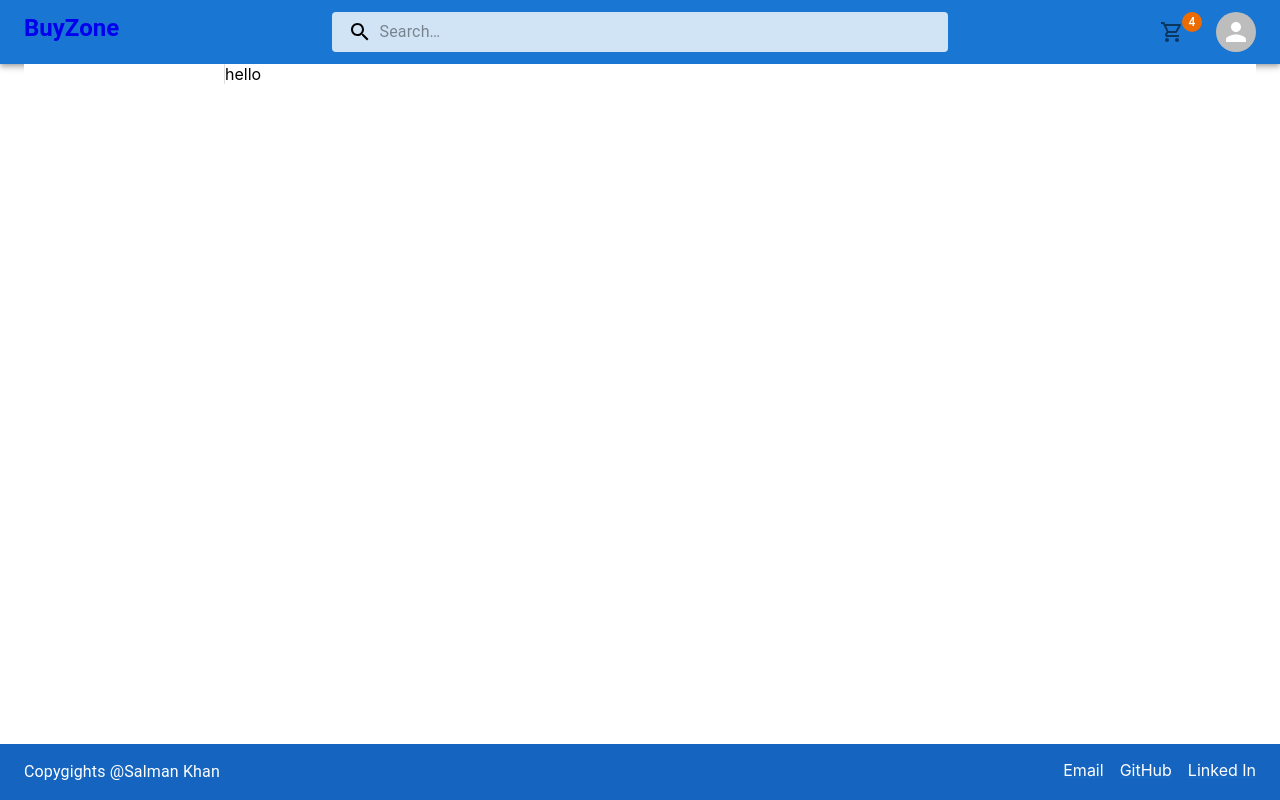
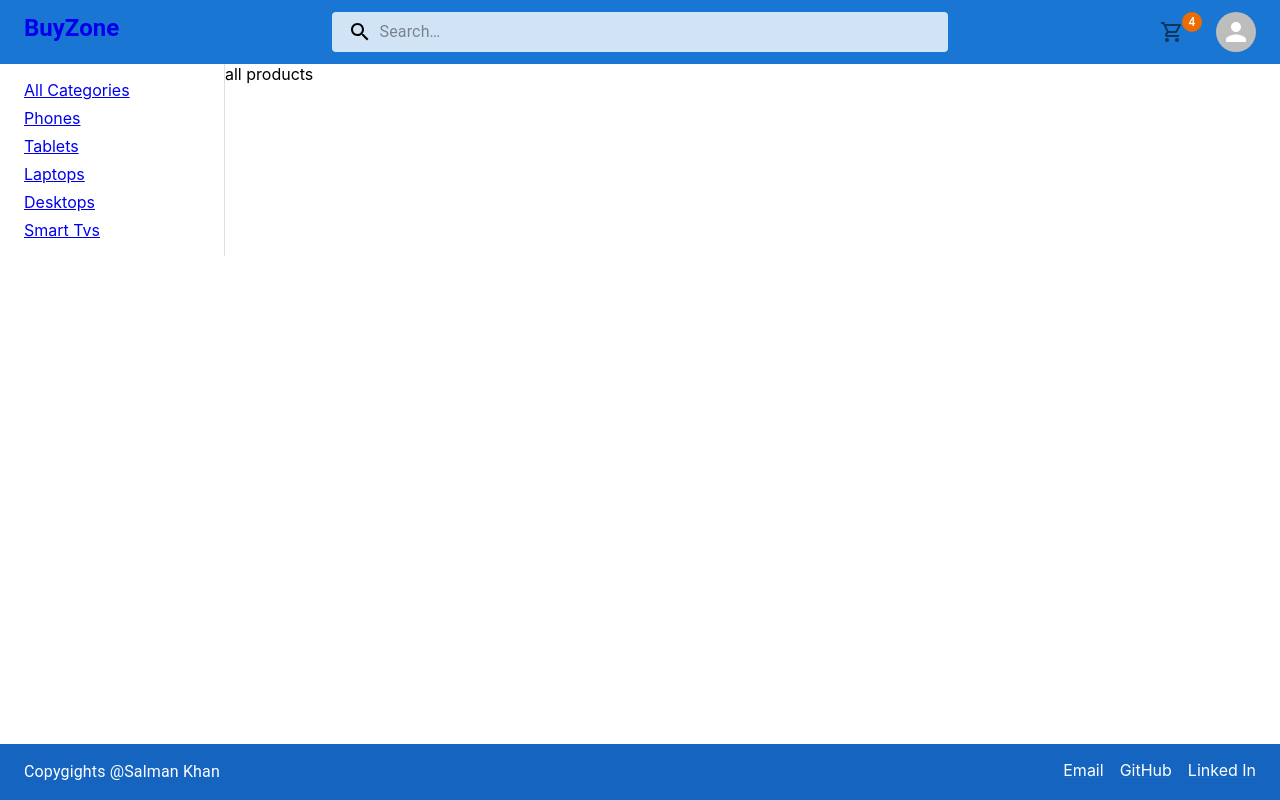
Before and after one commit to salman3001/buyzone-ecommerce-app-mern, a React (Create React App) app: page / in a window 1280 px wide. Built offline with nearby package versions, Linux system fonts and the light colour scheme.

Commit message:
added product categories Ui

```diff
--- a/src/App.tsx
+++ b/src/App.tsx
@@ -9,7 +9,6 @@ import { Signup } from './routes/Signup';
 import { Login } from './routes/Login';
 import { Footer } from './routes/Footer';
 import { Container } from '@mui/material';
-import { Sidebar } from './components/Sidebar';
 
 function App() {
 	return (
--- a/src/components/Categories.tsx
+++ b/src/components/Categories.tsx
@@ -1,12 +1,21 @@
+import { Box } from '@mui/material';
 import React from 'react';
+import { NavLink } from 'react-router-dom';
+
+const sampleCategories = ['Phones', 'Tablets', 'Laptops', 'Desktops', 'Smart Tvs']
 
 export const Categories = () => {
 	return (
-		<div>
-			<h3>Categories</h3>
-			<li>categories</li>
-			<li>categories</li>
-			<li>categories</li>
-		</div>
+		<Box sx={{
+			display: "flex",
+			flexDirection: 'column',
+			gap: 1,
+			py: 2
+		}}>
+			<NavLink to="/">All Categories</NavLink>
+			{sampleCategories.map((category => (
+				<NavLink to={`/?category=${category}`}>{category}</NavLink>
+			)))}
+		</Box>
 	);
 };
--- a/src/components/Navbar.tsx
+++ b/src/components/Navbar.tsx
@@ -2,11 +2,10 @@ import { Typography, Toolbar, AppBar, Stack, IconButton, Badge, Box, Link, Butto
 import ShoppingCartOutlinedIcon from '@mui/icons-material/ShoppingCartOutlined';
 import { ProfileMenu } from './ProfileMenu';
 import { SearchField } from './SearchField';
-import { NavLink } from 'react-router-dom';
 
 export const Navbar = () => {
 	return (
-		<AppBar position="static">
+		<AppBar position="static" elevation={0}>
 			<Toolbar>
 				<Box
 					sx={{
--- /dev/null
+++ b/src/components/Products.tsx
@@ -0,0 +1,16 @@
+import { Box } from "@mui/material"
+import { useSearchParams } from "react-router-dom";
+
+
+const Products = () => {
+    const [searchParams] = useSearchParams()
+    const category = searchParams.get('category');
+    const search = searchParams.get('search')
+    return (
+        <Box>
+            {category ? (<div>{category} </div>) : search ? (<div>{`${search + " results"} `}</div>) : (<div>all products</div>)}
+        </Box>
+    )
+}
+
+export default Products
--- a/src/components/Sidebar.tsx
+++ b/src/components/Sidebar.tsx
@@ -1,4 +1,4 @@
-import { Box, IconButton, List, ListItem, ListItemText, Typography } from '@mui/material';
+import { Box, IconButton } from '@mui/material';
 import MenuOutlinedIcon from '@mui/icons-material/MenuOutlined';
 import React, { useState } from 'react';
 
@@ -10,7 +10,7 @@ export const Sidebar: React.FunctionComponent<ISidebar> = ({ Content }) => {
 	const [state, setState] = useState(false);
 	const clickHandler = () => {
 		setState((state) => (state ? false : true));
-		s;
+
 	};
 	return (
 		<Box
@@ -34,7 +34,11 @@ export const Sidebar: React.FunctionComponent<ISidebar> = ({ Content }) => {
 				<MenuOutlinedIcon />
 				Categories
 			</IconButton>
-			{state && <Content />}
+			<Box sx={{
+				display: [state ? "block" : 'none', 'block']
+			}}>
+				<Content />
+			</Box>
 		</Box>
 	);
 };
--- a/src/routes/Home.tsx
+++ b/src/routes/Home.tsx
@@ -1,8 +1,11 @@
 import { Box, Divider } from '@mui/material';
 import { Categories } from '../components/Categories';
 import { Sidebar } from '../components/Sidebar';
+import Products from '../components/Products'
+export const Home = () => {
 
-export const Home = () => {
+
+
 	return (
 		<Box
 			sx={{
@@ -14,7 +17,7 @@ export const Home = () => {
 		>
 			<Sidebar Content={Categories} />
 			<Divider orientation="vertical" flexItem />
-			<Box>hello</Box>
+			<Products />
 		</Box>
 	);
 };
```
